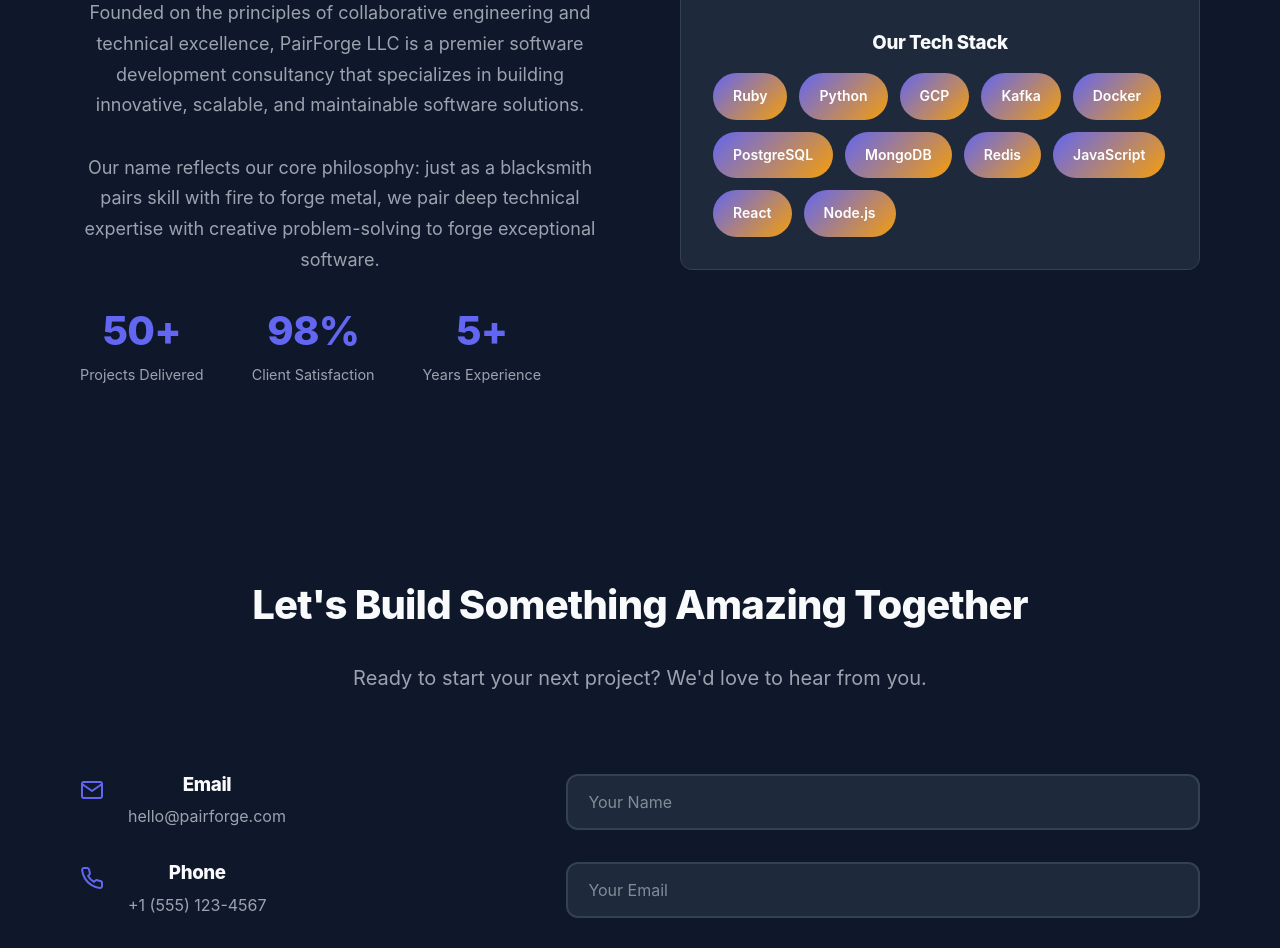
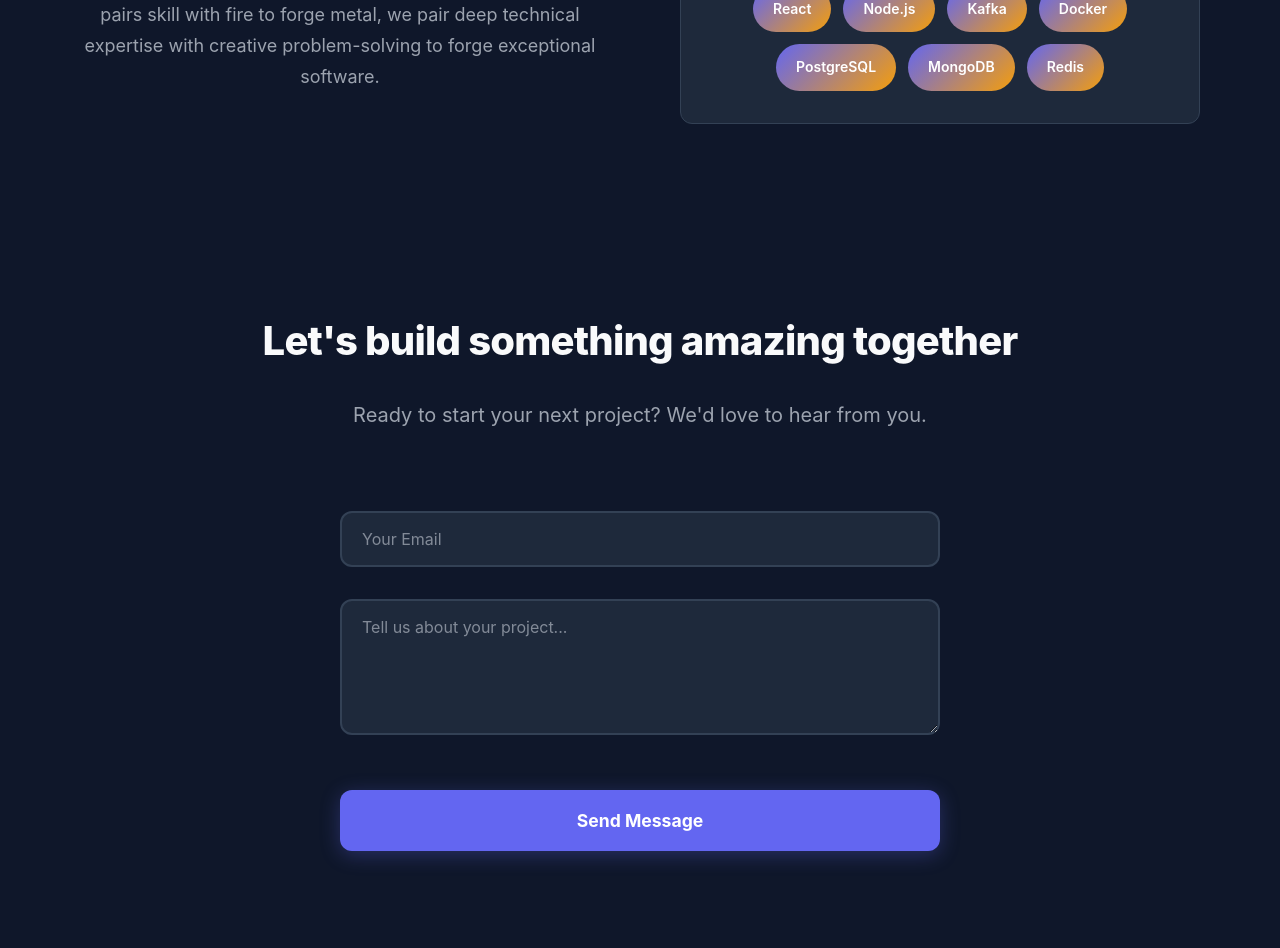
Before and after one commit to pairforge/pairforge-spa, a Svelte app: page / in a window 1280 px wide. Shown: the part 1840-2788 px from the top of the page. Built offline with nearby package versions, Linux system fonts and the light colour scheme.

Commit message:
final version

```diff
--- a/src/App.svelte
+++ b/src/App.svelte
@@ -64,7 +64,7 @@
 	<nav class="navbar">
 		<div class="nav-container">
 			<div class="nav-logo">
-				<h2>PairForge LLC</h2>
+				<h2>PairForge</h2>
 			</div>
 			<ul class="nav-menu">
 				<li><a href="#home" on:click|preventDefault={() => scrollToSection('home')} class:active={currentSection === 'home'}>Home</a></li>
@@ -79,7 +79,7 @@
 		<div class="hero-overlay"></div>
 		<div class="hero-content">
 			<div transition:fly={{ y: 20, duration: 800 }}>
-				<h1>PairForge LLC</h1>
+				<h1>PairForge</h1>
 				<h2>Elite Software Engineering Solutions</h2>
 				<p>
 					We craft exceptional software solutions through collaborative engineering, modern
@@ -104,8 +104,7 @@
 					</div>
 					<h3>Full-Stack Development</h3>
 					<p>
-						Modern web applications using cutting-edge technologies like React, Vue, Svelte,
-						Node.js, and cloud platforms.
+						Modern web applications using Ruby on Rails, NodeJS and Django.
 					</p>
 				</div>
 				<div class="service-card">
@@ -114,8 +113,7 @@
 					</div>
 					<h3>Cloud & DevOps</h3>
 					<p>
-						Scalable cloud infrastructure, CI/CD pipelines, and DevOps solutions on AWS, Azure, and
-						Google Cloud.
+						Scalable cloud infrastructure, CI/CD pipelines, and DevOps solutions on Google Cloud and AWS.
 					</p>
 				</div>
 				<div class="service-card">
@@ -138,30 +136,11 @@
 				<div class="about-text">
 					<h2>About PairForge LLC</h2>
 					<p>
-						Founded on the principles of collaborative engineering and technical excellence,
-						PairForge LLC is a premier software development consultancy that specializes in
-						building innovative, scalable, and maintainable software solutions.
-					</p>
-					<p>
 						Our name reflects our core philosophy: just as a blacksmith pairs skill with fire to
 						forge metal, we pair deep technical expertise with creative problem-solving to forge
 						exceptional software.
 					</p>
 
-					<div class="stats">
-						<div class="stat">
-							<h3>50+</h3>
-							<p>Projects Delivered</p>
-						</div>
-						<div class="stat">
-							<h3>98%</h3>
-							<p>Client Satisfaction</p>
-						</div>
-						<div class="stat">
-							<h3>5+</h3>
-							<p>Years Experience</p>
-						</div>
-					</div>
 				</div>
 				<div class="about-visual">
 					<div class="tech-stack">
@@ -170,14 +149,14 @@
 							<span class="tech-badge">Ruby</span>
 							<span class="tech-badge">Python</span>
 							<span class="tech-badge">GCP</span>
+							<span class="tech-badge">JavaScript</span>
+							<span class="tech-badge">React</span>
+							<span class="tech-badge">Node.js</span>
 							<span class="tech-badge">Kafka</span>
 							<span class="tech-badge">Docker</span>
 							<span class="tech-badge">PostgreSQL</span>
 							<span class="tech-badge">MongoDB</span>
 							<span class="tech-badge">Redis</span>
-							<span class="tech-badge">JavaScript</span>
-							<span class="tech-badge">React</span>
-							<span class="tech-badge">Node.js</span>
 						</div>
 					</div>
 				</div>
@@ -187,49 +166,14 @@
 
 	<section id="contact" class="contact">
 		<div class="container">
-			<h2>Let's Build Something Amazing Together</h2>
+			<h2>Let's build something amazing together</h2>
 			<p class="section-subtitle">Ready to start your next project? We'd love to hear from you.</p>
 
 			<div class="contact-content">
-				<div class="contact-info">
-					<div class="contact-item">
-						<div class="contact-icon">
-							<svg xmlns="http://www.w3.org/2000/svg" width="24" height="24" viewBox="0 0 24 24" fill="none" stroke="currentColor" stroke-width="2" stroke-linecap="round" stroke-linejoin="round"><path d="M4 4h16c1.1 0 2 .9 2 2v12c0 1.1-.9 2-2 2H4c-1.1 0-2-.9-2-2V6c0-1.1.9-2 2-2z"></path><polyline points="22,6 12,13 2,6"></polyline></svg>
-						</div>
-						<div>
-							<h3>Email</h3>
-							<p>hello@pairforge.com</p>
-						</div>
-					</div>
-					<div class="contact-item">
-						<div class="contact-icon">
-						<svg xmlns="http://www.w3.org/2000/svg" width="24" height="24" viewBox="0 0 24 24" fill="none" stroke="currentColor" stroke-width="2" stroke-linecap="round" stroke-linejoin="round"><path d="M22 16.92v3a2 2 0 0 1-2.18 2 19.79 19.79 0 0 1-8.63-3.07 19.5 19.5 0 0 1-6-6 19.79 19.79 0 0 1-3.07-8.67A2 2 0 0 1 4.11 2h3a2 2 0 0 1 2 1.72 12.84 12.84 0 0 0 .7 2.81 2 2 0 0 1-.45 2.11L8.09 9.91a16 16 0 0 0 6 6l1.27-1.27a2 2 0 0 1 2.11-.45 12.84 12.84 0 0 0 2.81.7A2 2 0 0 1 22 16.92z"></path></svg>
-						</div>
-						<div>
-							<h3>Phone</h3>
-							<p>+1 (555) 123-4567</p>
-						</div>
-					</div>
-					<div class="contact-item">
-						<div class="contact-icon">
-							<svg xmlns="http://www.w3.org/2000/svg" width="24" height="24" viewBox="0 0 24 24" fill="none" stroke="currentColor" stroke-width="2" stroke-linecap="round" stroke-linejoin="round"><path d="M21 10c0 7-9 13-9 13s-9-6-9-13a9 9 0 0 1 18 0z"></path><circle cx="12" cy="10" r="3"></circle></svg>
-						</div>
-						<div>
-							<h3>Location</h3>
-							<p>San Francisco, CA</p>
-						</div>
-					</div>
-				</div>
 
 				<form class="contact-form" on:submit={handleContactSubmit}>
 					<div class="form-group">
-						<input type="text" placeholder="Your Name" required />
-					</div>
-					<div class="form-group">
 						<input type="email" placeholder="Your Email" required />
-					</div>
-					<div class="form-group">
-						<input type="text" placeholder="Company (Optional)" />
 					</div>
 					<div class="form-group">
 						<textarea placeholder="Tell us about your project..." rows="5" required></textarea>
@@ -242,27 +186,6 @@
 
 	<footer class="footer">
 		<div class="container">
-			<div class="footer-content">
-				<div class="footer-section">
-					<h3>PairForge LLC</h3>
-					<p>Forging the future of software, one line of code at a time.</p>
-				</div>
-				<div class="footer-section">
-					<h4>Company</h4>
-					<ul>
-						<li><a href="#about" on:click|preventDefault={() => scrollToSection('about')}>About Us</a></li>
-						<li><a href="#contact" on:click|preventDefault={() => scrollToSection('contact')}>Contact</a></li>
-					</ul>
-				</div>
-				<div class="footer-section">
-					<h4>Connect</h4>
-					<div class="social-links">
-						<a href="#" class="social-link">LinkedIn</a>
-						<a href="#" class="social-link">GitHub</a>
-						<a href="#" class="social-link">Twitter</a>
-					</div>
-				</div>
-			</div>
 			<div class="footer-bottom">
 				<p>&copy; 2025 PairForge LLC. All rights reserved.</p>
 			</div>
@@ -349,7 +272,6 @@
 		right: 0;
 		background: rgba(15, 23, 42, 0.95);
 		backdrop-filter: blur(20px);
-		border-bottom: 1px solid rgba(51, 65, 85, 0.3);
 		z-index: 1000;
 		padding: 1.5rem 0;
 	}
@@ -643,6 +565,7 @@
 		display: flex;
 		flex-wrap: wrap;
 		gap: 0.75rem;
+		justify-content: center;
 	}
 
 	.tech-badge {
@@ -733,33 +656,18 @@
 	}
 
 	.contact-content {
-		display: grid;
-		grid-template-columns: 1fr 1.5fr;
-		gap: 4rem;
-		align-items: flex-start;
+		display: flex;
+		justify-content: center;
+		align-items: center;
 	}
 
-	.contact-item {
-		display: flex;
-		align-items: flex-start;
-		gap: 1.5rem;
-		margin-bottom: 2rem;
+	.contact-form {
+		width: 100%;
+		max-width: 600px;
+		margin: 0 auto;
 	}
 
-	.contact-icon {
-		color: var(--primary-color);
-		flex-shrink: 0;
-		margin-top: 4px;
-	}
 
-	.contact-info p {
-		margin: 0;
-		color: var(--text-light);
-	}
-
-	.contact-info h3 {
-		margin: 0 0 0.5rem 0;
-	}
 
 	.form-group {
 		margin-bottom: 2rem;
@@ -810,7 +718,6 @@
 		background: var(--background-light);
 		color: var(--text-light);
 		padding: 4rem 2rem 2rem;
-		border-top: 1px solid var(--border-color);
 	}
 
 	.footer-content {
@@ -855,7 +762,6 @@
 	}
 
 	.footer-bottom {
-		border-top: 1px solid var(--border-color);
 		padding-top: 2rem;
 		text-align: center;
 		color: var(--text-light);
@@ -863,8 +769,7 @@
 
 	/* Responsive Design */
 	@media (max-width: 992px) {
-		.about-content,
-		.contact-content {
+		.about-content {
 			grid-template-columns: 1fr;
 			gap: 3rem;
 		}
```
